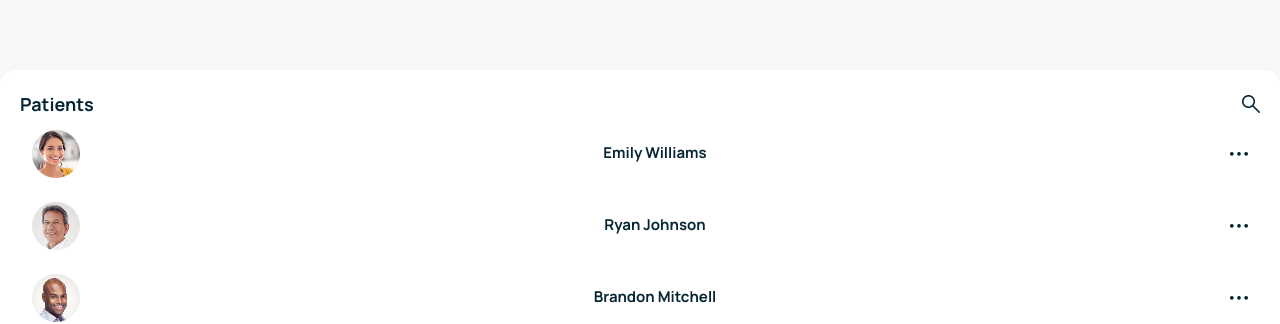
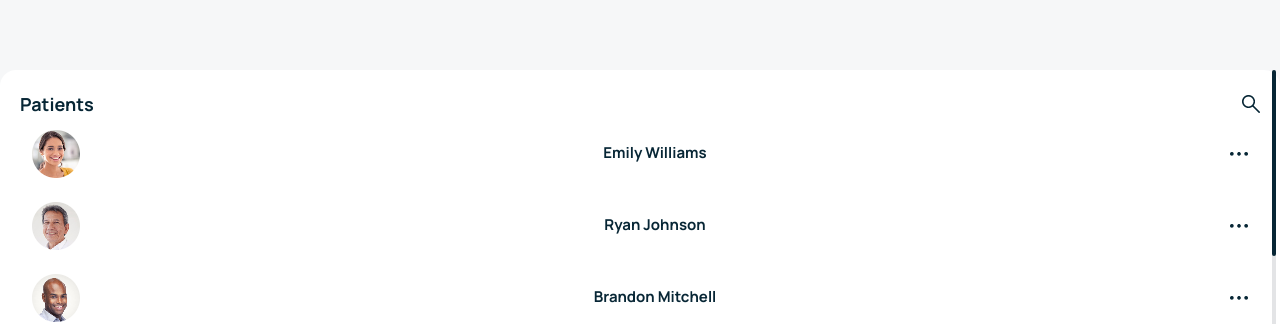
Before and after one commit to chiefJurist/coalition-tech-test, a Vue app: page / in a window 1280 px wide. Shown: the part 225-549 px from the top of the page. Built offline with nearby package versions, Linux system fonts and the light colour scheme.

Commit message:
another commit

```diff
--- a/src/components/PatientsList.vue
+++ b/src/components/PatientsList.vue
@@ -82,7 +82,11 @@ export default {
 </script>
 
 <template>
-    <div class="p-list-gen-con">
+    <div class="p-list-gen-con relative">
+        <!-- Vertical Progress Bar -->
+        <div class="progress-bar-con absolute inset-y-0 right-1 w-1 bg-custom-twelve rounded-full">
+            <div class="progress bg-custom-two rounded-full" style="height: 20%"></div>
+        </div>
         <!--Heading-->
         <div class="p-list-header">
             <span class="p-list-header-text">Patients</span>
--- a/tailwind.config.js
+++ b/tailwind.config.js
@@ -29,7 +29,8 @@ export default {
                 'custom-eight': '#E0F3FA',
                 'custom-nine': '#FFE6E9',
                 'custom-ten': '#FFE6F1',
-                'custom-eleven': '#D8FCF7'
+                'custom-eleven': '#D8FCF7',
+                'custom-twelve': '#E3E4E6'
             }
         }
     },
```
